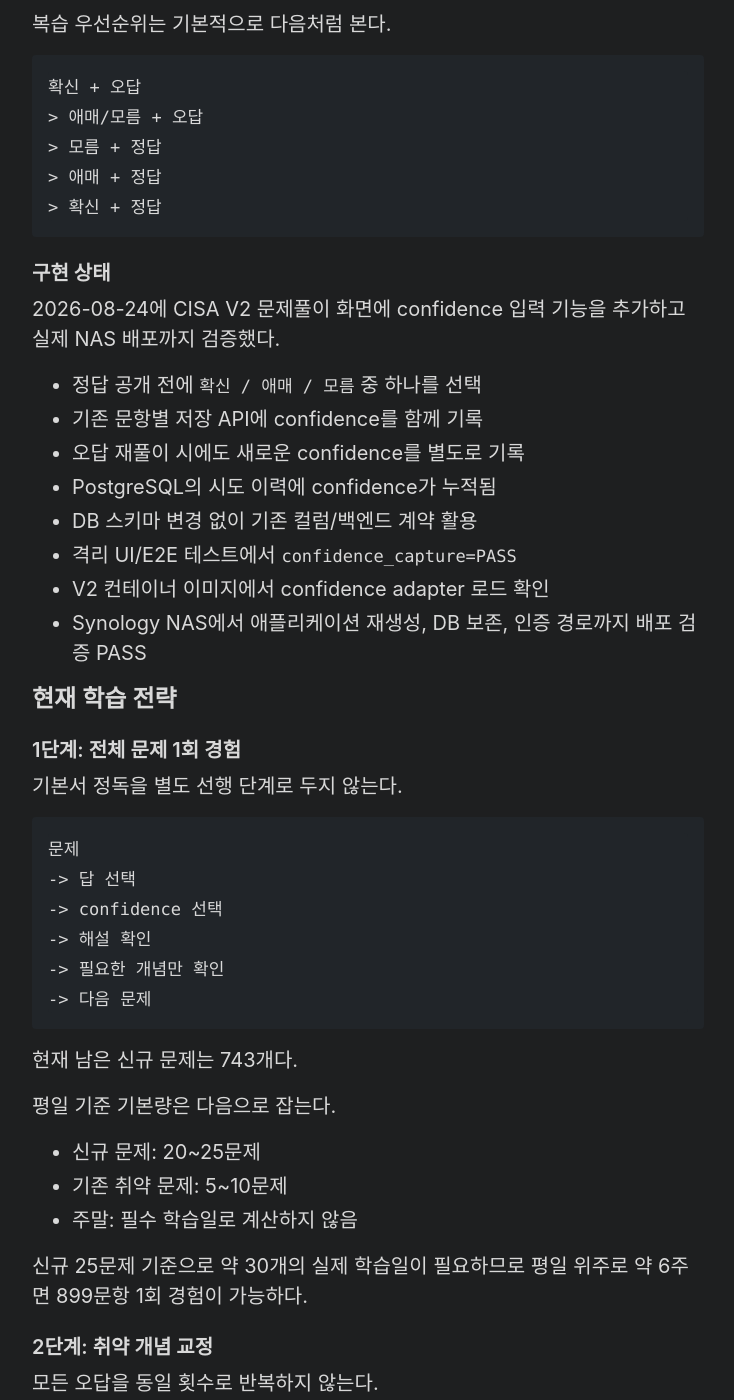
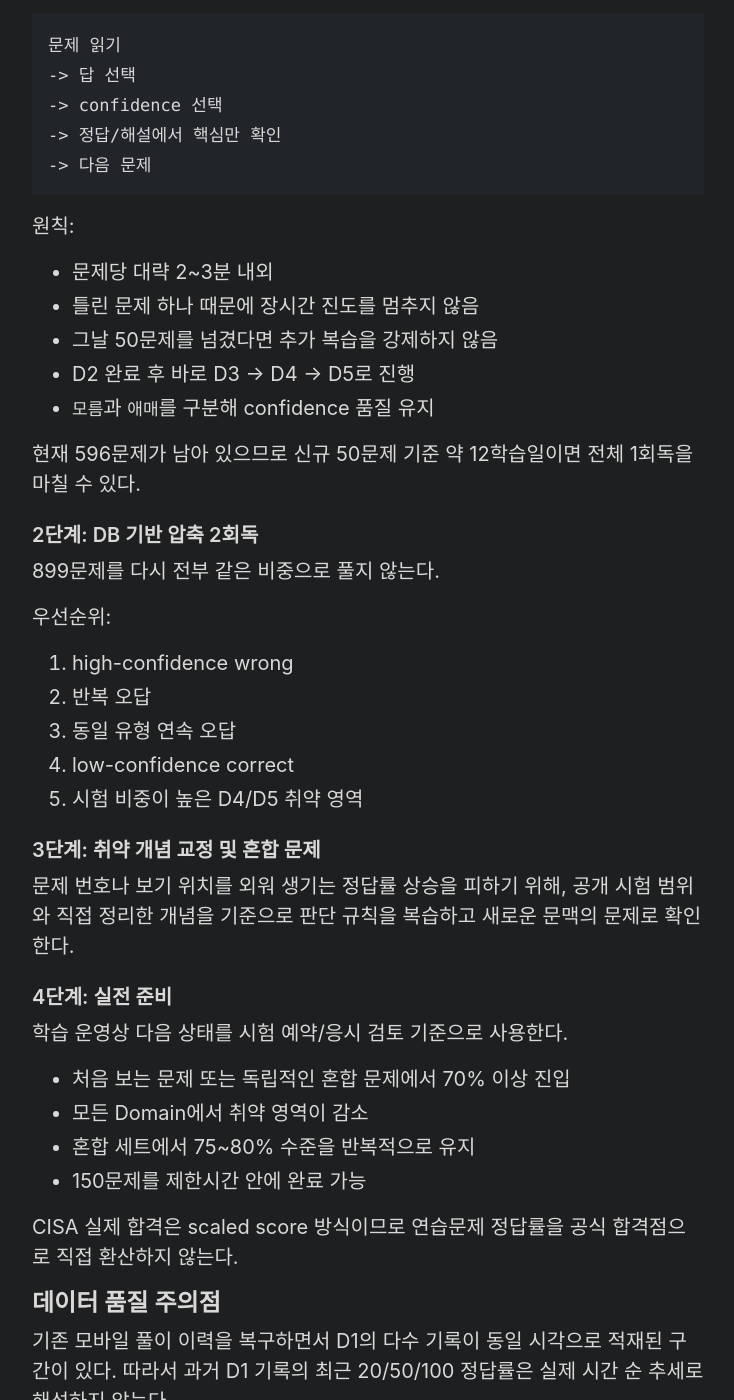
Before and after one commit to son1004007/son1004007.github.io, a Jekyll site: the page built from cisa-study.md, in a window 1280 px wide and 1400 px high, scrolled down 3167 px. Shown: the whole window, without its empty margins (272-1006 px from the left). Built offline with Jekyll 4.4.1, drawn with Linux system fonts in a browser that asks for light colours; some of the changed text lies outside the part shown.

Commit message:
Update CISA study log after Domain 2 completion

````diff
--- a/cisa-study.md
+++ b/cisa-study.md
@@ -15,89 +15,72 @@
 ## 현재 목표
 
 - 목표: 2026년 내 CISA 취득
-- 방향: 가능하면 10월 말~11월 중 응시
 - 시험 언어: 한국어
-- 시험 결제/예약: 아직 하지 않음
 - 우선순위: 자격증 단기 취득 우선, 실무/감리 면접용 지식 구조화는 합격 이후 별도 수행
+- 현재 전략: **빠른 1회독 → 취약 문제 압축 2회독 → 혼합/모의고사**
 
 ## 학습 시스템
 
-개인 CISA 학습 서비스는 다음 흐름으로 운영한다.
-
 ```text
 문제 풀이
-  -> PostgreSQL에 문항별 답안/정오/시도 이력 저장
+  -> PostgreSQL에 문항별 답안/정오/시도/confidence 저장
   -> 읽기 전용 학습 분석
-  -> 오답 패턴과 취약 개념 분류
-  -> 다음 학습량과 복습 우선순위 조정
-  -> 재풀이 및 변형 문제로 확인
+  -> 취약 문제와 개념 우선순위화
+  -> 다음 도메인 계속 진행
+  -> 1회독 종료 후 압축 복습
 ```
 
 핵심 원칙은 **AI에게 문제를 먼저 풀게 하지 않는 것**이다.
 
 ```text
-생각 -> 답 선택 -> 정답/해설 확인 -> 데이터 저장 -> AI 분석
+생각 -> 답 선택 -> confidence -> 정답/해설 확인 -> 데이터 저장 -> AI 분석
 ```
 
-AI를 정답지로 사용하면 연습 문제 정답률은 올라가지만 실제 시험 준비도를 측정할 수 없으므로, 제출 이후 분석에만 사용한다.
+## 2026-08-25 기준 학습 상태
 
-## 2026-08-24 기준 학습 상태
-
-운영 중인 PostgreSQL의 학습 이력을 읽기 전용으로 집계한 결과다.
+운영 중인 PostgreSQL의 학습 이력을 읽기 전용으로 다시 집계했다.
 
 | 항목 | 상태 |
 |---|---:|
 | 전체 문제 | 899 |
-| 풀이 완료 | 156 |
-| 진행률 | 17.4% |
-| 정답 | 77 |
-| 오답 | 79 |
-| 전체 정답률 | 49.4% |
+| 풀이 완료 | 303 |
+| 진행률 | 33.7% |
+| 정답 | 149 |
+| 오답 | 154 |
+| 전체 정답률 | 49.2% |
+| 남은 신규 문제 | 596 |
 
 ### 도메인별 상태
 
-| Domain | 전체 | 풀이 | 정답률 |
-|---|---:|---:|---:|
-| D1 정보시스템 감사 프로세스 | 155 | 155 | 49.0% |
-| D2 IT 거버넌스 및 관리 | 148 | 1 | 100.0% |
-| D3 정보시스템 획득·개발·구현 | 110 | 0 | - |
-| D4 정보시스템 운영 및 비즈니스 복원력 | 234 | 0 | - |
-| D5 정보자산 보호 | 252 | 0 | - |
+| Domain | 전체 | 풀이 | 정답률 | 상태 |
+|---|---:|---:|---:|---|
+| D1 정보시스템 감사 프로세스 | 155 | 155 | 49.0% | 1회독 완료 |
+| D2 IT 거버넌스 및 관리 | 148 | 148 | 49.3% | 1회독 완료 |
+| D3 정보시스템 획득·개발·구현 | 110 | 0 | - | 다음 |
+| D4 정보시스템 운영 및 비즈니스 복원력 | 234 | 0 | - | 대기 |
+| D5 정보자산 보호 | 252 | 0 | - | 대기 |
 
-D1은 전 문항을 한 번 경험했지만 정답률이 약 49%다. 따라서 현재 문제는 단순 진도 부족만이 아니라 **CISA식 판단 기준, 개념 이해, BEST/FIRST/MOST 유형의 우선순위 판단을 교정해야 하는 단계**로 본다.
+D1과 D2 모두 약 49% 수준이다. 현재 점수 자체를 끌어올리기 위해 도메인별 1회독 직후 전체 오답을 다시 반복하는 방식은 사용하지 않는다. 먼저 D3~D5까지 빠르게 노출 범위를 넓힌 뒤, DB가 보여주는 취약 문제만 골라 2회독한다.
 
-## 데이터 품질 주의점
+## D2 1회독 결과
 
-기존 모바일 풀이 이력을 복구하면서 D1의 다수 기록이 동일 시각으로 적재된 구간이 있다. 따라서 과거 데이터의 `최근 20/50/100문제 정답률`은 실제 시간 순 추세로 사용하지 않는다.
+D2 148문항을 모두 완료했다.
 
-앞으로 새로 제출되는 문제부터는 개별 시각과 confidence가 정상적으로 축적되므로, 이후 추세 분석은 신규 데이터 중심으로 판단한다.
+- 현재 정답: 73
+- 현재 오답: 75
+- 정답률: 49.3%
+- 총 시도: 151회
+- confidence `확신`: 14문제, 정답률 64.3%
+- confidence `애매`: 133문제, 정답률 47.4%
+- confidence 미기록: 1문제
+- `확신 + 오답`: 5문제
+- 현재 반복 오답: 2문제
 
-## 정답률을 높이기 위한 분석 기준
-
-오답을 단순히 `틀린 문제`로 묶지 않고 아래 원인으로 분류한다.
-
-1. 개념 자체를 모름
-2. 감사인과 경영진의 역할/책임 혼동
-3. FIRST/BEST/MOST/PRIMARY 판단 오류
-4. 리스크 기반 우선순위 오류
-5. 기술적 해결책을 비즈니스 목표보다 먼저 선택
-6. 통제 설계와 통제 운영 효과성 혼동
-7. 증거의 충분성·신뢰성 판단 오류
-8. 한국어 번역 또는 용어 해석 문제
-9. 단순 독해/실수
-
-목표는 문제 번호를 외우는 것이 아니라 **여러 문제에 재사용할 수 있는 판단 규칙**을 만드는 것이다.
+최근 D2 마지막 20문제 정답률은 35%, 마지막 50문제는 36%였다. 다만 1회독 단계에서는 이 수치를 이유로 진도를 중단하지 않는다. 다음 도메인까지 모두 경험한 후 실제 반복 학습에서 개선되는지를 확인한다.
 
 ## Confidence 기반 적응형 복습
 
-정답 여부만으로는 학습 상태를 충분히 판단할 수 없다.
-
-예를 들어 다음 두 경우는 다르게 취급해야 한다.
-
-- 확신하고 틀림: 잘못 알고 있는 개념일 가능성이 높아 최우선 교정 대상
-- 모르고 맞음: 우연히 맞았을 가능성이 있어 복습 대상
-
-따라서 문제 제출 전 아래 세 단계로 confidence를 기록한다.
+문제 제출 전 아래 세 단계로 confidence를 기록한다.
 
 | 값 | 화면 표시 | 의미 |
 |---|---|---|
@@ -105,151 +88,133 @@
 | medium | 애매 | 두 보기 사이에서 고민하거나 일부만 알고 있음 |
 | low | 모름 | 추측 또는 거의 모르는 상태 |
 
-복습 우선순위는 기본적으로 다음처럼 본다.
+복습 우선순위:
 
 ```text
 확신 + 오답
+> 반복 오답
 > 애매/모름 + 오답
 > 모름 + 정답
 > 애매 + 정답
 > 확신 + 정답
 ```
 
-### 구현 상태
-
-2026-08-24에 CISA V2 문제풀이 화면에 confidence 입력 기능을 추가하고 실제 NAS 배포까지 검증했다.
-
-- 정답 공개 전에 `확신 / 애매 / 모름` 중 하나를 선택
-- 기존 문항별 저장 API에 confidence를 함께 기록
-- 오답 재풀이 시에도 새로운 confidence를 별도로 기록
-- PostgreSQL의 시도 이력에 confidence가 누적됨
-- DB 스키마 변경 없이 기존 컬럼/백엔드 계약 활용
-- 격리 UI/E2E 테스트에서 `confidence_capture=PASS`
-- V2 컨테이너 이미지에서 confidence adapter 로드 확인
-- Synology NAS에서 애플리케이션 재생성, DB 보존, 인증 경로까지 배포 검증 PASS
+`확신 + 오답`은 잘못된 판단 규칙을 확실히 기억하고 있을 가능성이 있으므로 2회독 최우선 대상으로 사용한다.
 
 ## 현재 학습 전략
 
-### 1단계: 전체 문제 1회 경험
+### 1단계: 899문항 빠른 1회독
 
-기본서 정독을 별도 선행 단계로 두지 않는다.
+평일 기본 목표를 **신규 50문제**로 상향했다.
 
 ```text
-문제
+문제 읽기
 -> 답 선택
 -> confidence 선택
--> 해설 확인
--> 필요한 개념만 확인
+-> 정답/해설에서 핵심만 확인
 -> 다음 문제
 ```
 
-현재 남은 신규 문제는 743개다.
+원칙:
 
-평일 기준 기본량은 다음으로 잡는다.
+- 문제당 대략 2~3분 내외
+- 틀린 문제 하나 때문에 장시간 진도를 멈추지 않음
+- 그날 50문제를 넘겼다면 추가 복습을 강제하지 않음
+- D2 완료 후 바로 D3 → D4 → D5로 진행
+- `모름`과 `애매`를 구분해 confidence 품질 유지
 
-- 신규 문제: 20~25문제
-- 기존 취약 문제: 5~10문제
-- 주말: 필수 학습일로 계산하지 않음
+현재 596문제가 남아 있으므로 신규 50문제 기준 약 12학습일이면 전체 1회독을 마칠 수 있다.
 
-신규 25문제 기준으로 약 30개의 실제 학습일이 필요하므로 평일 위주로 약 6주면 899문항 1회 경험이 가능하다.
+### 2단계: DB 기반 압축 2회독
 
-### 2단계: 취약 개념 교정
-
-모든 오답을 동일 횟수로 반복하지 않는다.
+899문제를 다시 전부 같은 비중으로 풀지 않는다.
 
 우선순위:
 
 1. high-confidence wrong
 2. 반복 오답
-3. 동일 개념에서 연속 오답
+3. 동일 유형 연속 오답
 4. low-confidence correct
 5. 시험 비중이 높은 D4/D5 취약 영역
 
-### 3단계: 원문 답 암기 방지
+### 3단계: 취약 개념 교정 및 혼합 문제
 
-같은 문제를 반복하면 보기 위치를 기억해 정답률이 과대평가될 수 있다.
+문제 번호나 보기 위치를 외워 생기는 정답률 상승을 피하기 위해, 공개 시험 범위와 직접 정리한 개념을 기준으로 판단 규칙을 복습하고 새로운 문맥의 문제로 확인한다.
 
-따라서 오답 개념을 이해한 뒤에는 원문 문제를 그대로 반복하는 것 외에, 동일 개념을 다른 상황으로 바꾼 변형 문제로 확인한다.
+### 4단계: 실전 준비
 
-### 4단계: 응시 판단
+학습 운영상 다음 상태를 시험 예약/응시 검토 기준으로 사용한다.
 
-CISA 합격점은 scaled score이므로 단순 정답률을 공식 합격률로 환산하지 않는다.
+- 처음 보는 문제 또는 독립적인 혼합 문제에서 70% 이상 진입
+- 모든 Domain에서 취약 영역이 감소
+- 혼합 세트에서 75~80% 수준을 반복적으로 유지
+- 150문제를 제한시간 안에 완료 가능
 
-학습 운영상 다음 상태를 시험 예약 검토 기준으로 사용한다.
+CISA 실제 합격은 scaled score 방식이므로 연습문제 정답률을 공식 합격점으로 직접 환산하지 않는다.
 
-- 처음 보는 문제 또는 변형 문제에서 전체 70% 이상 진입
-- 모든 Domain에서 70% 미만 영역이 사라짐
-- 혼합 문제에서 75~80% 수준을 반복적으로 유지
-- 150문제를 시간 안에 완료 가능
+## 데이터 품질 주의점
 
-조건이 충족되면 시험일을 고정하고 실전 모의고사 단계로 전환한다.
+기존 모바일 풀이 이력을 복구하면서 D1의 다수 기록이 동일 시각으로 적재된 구간이 있다. 따라서 과거 D1 기록의 최근 20/50/100 정답률은 실제 시간 순 추세로 해석하지 않는다.
+
+D2부터는 신규 문제의 개별 풀이 시각과 confidence가 정상적으로 축적되고 있어 이후 적응형 분석의 주 데이터로 사용한다.
 
 ## AI 사용 규칙
-
-AI는 다음 역할로 제한한다.
 
 ### 사용
 
 - DB 정답률/진도 집계
-- 오답 유형 분류
-- 취약 개념 설명
-- 판단 규칙 생성
-- 변형 문제 출제
-- 주간 학습량 조정
+- confidence 분석
+- 취약 유형 분류
+- 학습량 조정
+- 직접 정리한 취약 개념 설명
+- 공개 시험 범위를 기준으로 한 판단 규칙 정리
 - 시험 준비도 판단
 
 ### 사용하지 않음
 
-- 아직 제출하지 않은 QAE 문제의 답을 대신 선택
-- 연습 중 정답을 먼저 알려주기
-- 학습 정답률을 인위적으로 높이는 방식
-- 상용 문제집 원문 전체를 공개 저장소나 블로그에 복제
-- ISACA 상용 콘텐츠 원문을 생성형 AI 입력 또는 grounding 자료로 사용
+- 아직 제출하지 않은 상용 QAE 문제의 답을 대신 선택
+- 상용 문제집 원문을 생성형 AI 입력 또는 grounding 자료로 사용
+- 상용 문제집 원문/정답/해설을 공개 GitHub나 블로그에 복제
 
 ## 학습자료 보관 원칙
 
-상용 CISA 문제집/PDF는 GitHub 저장소나 공개 블로그에 올리지 않는다.
-
-개인 원본은 공개 개발 소스와 분리된 개인 저장소에 보관하고, 공개 기술 기록에는 다음만 남긴다.
-
-- 교재 버전
-- 문항 수
-- 학습 범위
-- 집계된 학습 결과
-- 직접 작성한 학습 전략 및 판단 기준
-
-원본 PDF는 개인 보관·백업 용도로만 유지하고, AI 분석은 **본인의 풀이 데이터와 직접 정리한 취약 개념, 공개적으로 이용 가능한 공식 시험 범위 자료**를 중심으로 수행한다.
-
-### 현재 보관 상태
-
 - CISA QAE 13th PDF 개인 NAS 공간 보관 완료
-- 공개 GitHub 저장소에는 원본 파일을 올리지 않음
-- 공개 블로그에는 파일명, 원본 출처, NAS 내부 경로를 기록하지 않음
-- 필요 시 별도 개인 백업만 추가하고 AI 입력원으로는 사용하지 않음
+- 공개 GitHub 저장소에는 원본 미업로드
+- 공개 블로그에는 파일명, 원본 출처, NAS 내부 경로 미기록
+- 원본 PDF는 개인 보관/백업 용도로만 유지
+- AI 분석은 풀이 telemetry, 직접 만든 학습 기록, 공개 가능한 공식 범위 자료를 사용
 
 ## 변경 이력
 
+### 2026-08-25
+
+- D2 148/148 1회독 완료
+- 전체 진도 303/899, 33.7% 도달
+- D2 최종 정답률 49.3% 확인
+- D2 `확신 + 오답` 5개, 반복 오답 2개 확인
+- 하루 신규 목표를 20~25문제에서 **50문제**로 변경
+- 도메인 종료 직후 전체 복습을 하지 않고 D3→D4→D5까지 1회독을 우선하기로 결정
+- 2회독은 모든 문항 반복이 아니라 confidence/반복오답 기반 압축 복습으로 정의
+
 ### 2026-08-24
 
-- 실제 PostgreSQL 학습 상태를 읽기 전용으로 분석하는 경로 정리
-- 현재 156/899 풀이, 정답률 49.4% 확인
+- PostgreSQL 학습 상태 읽기 전용 분석 경로 정리
 - D1 155문항 1회 완료, 정답률 49.0% 확인
-- DB 기반 적응형 학습 방식으로 학습 계획 변경
 - confidence를 `확신 / 애매 / 모름`으로 저장하도록 V2 기능 추가
-- confidence UI/E2E 및 실제 Synology NAS 배포 검증 PASS
+- confidence UI/E2E 및 Synology NAS 배포 검증 PASS
 - 동일 페이지에서 향후 학습 분석과 전략 변경을 계속 누적하기로 결정
-- 상용 문제집 원문은 공개 저장소와 생성형 AI 입력원에서 분리해 보관하기로 결정
-- QAE 13th PDF를 개인 NAS 공간에 보관하고 공개 저장소와 분리 완료
+- 상용 문제집 원문은 공개 저장소와 생성형 AI 입력원에서 분리
+- QAE 13th PDF를 개인 NAS 공간에 보관
 
 ## 다음 확인 항목
 
-향후 DB 데이터가 쌓이면 이 페이지에 아래 항목을 계속 갱신한다.
-
-- 전체 및 Domain별 정답률
+- D3 1회독 결과
 - 신규 문제 정답률 추세
 - confidence별 정답률
-- high-confidence wrong 목록의 개념 분포
-- 반복 오답 개념
+- high-confidence wrong 누적 변화
+- 반복 오답 증가 여부
 - D4/D5 진입 이후 시험 비중 대비 취약도
+- 899문항 1회독 완료 시점
+- 압축 2회독 성과
 - 150문제 모의고사 결과
 - 시험 예약 및 실제 응시 결과
````
